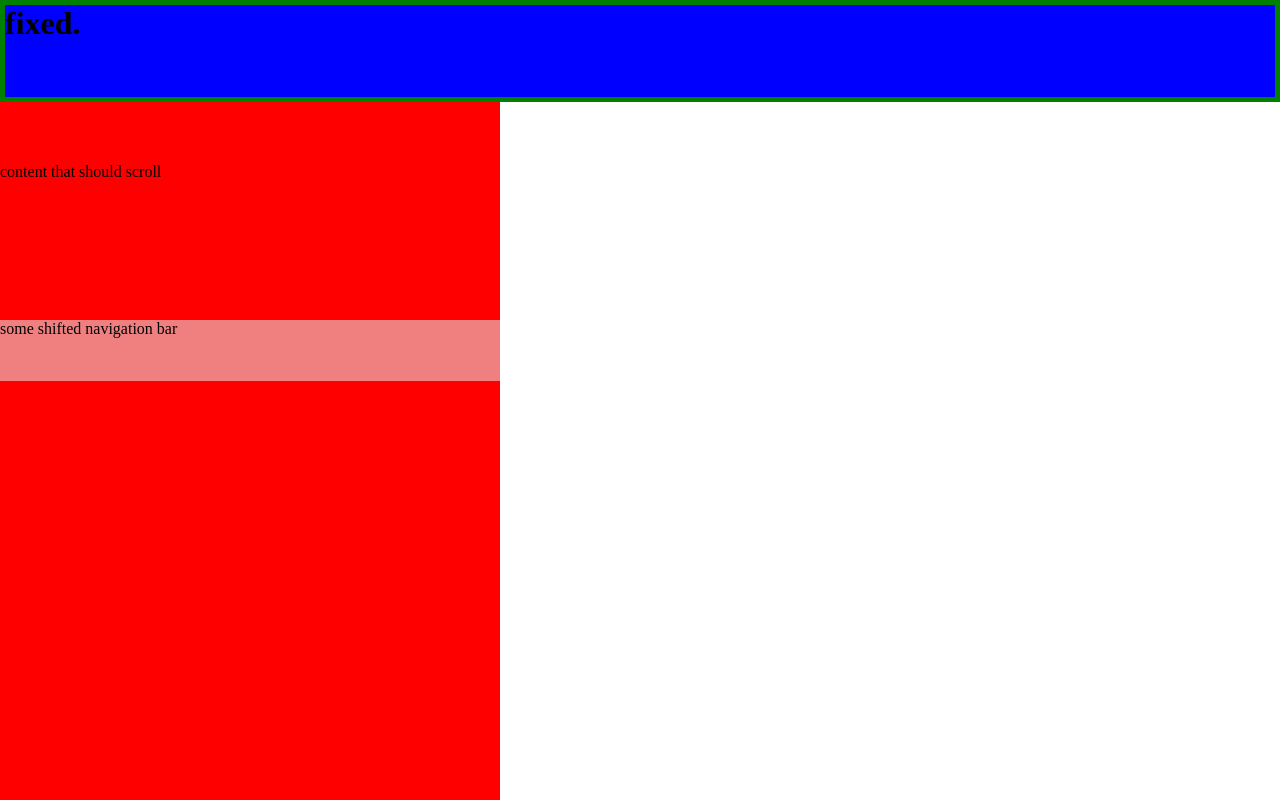
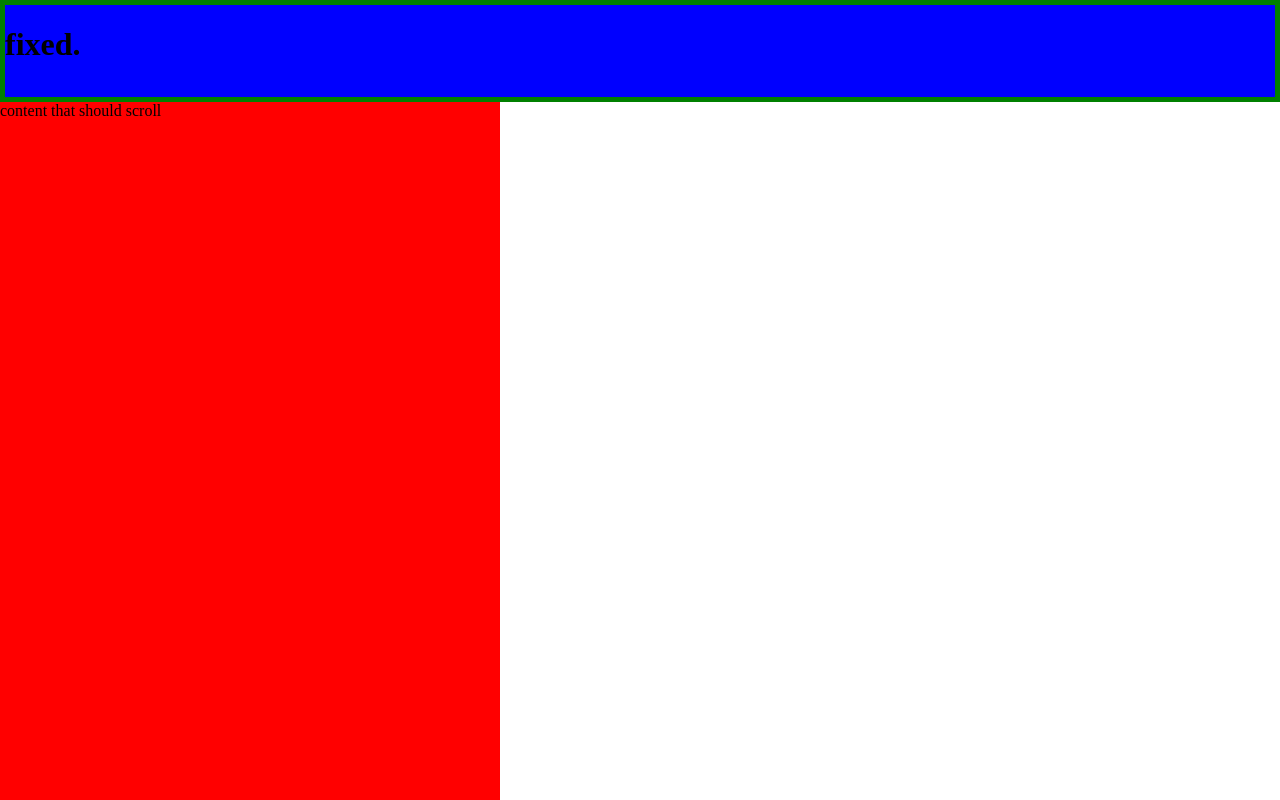
Before and after one commit to mxkyb/mxkyb.github.io, a plain HTML site: page samsung-internet-sticky-bug/index.html in a window 1280 px wide. Shown: the top 800 px of the page. Drawn offline with Linux system fonts and the light colour scheme.

Commit message:
simplify

```diff
--- a/samsung-internet-sticky-bug/index.html
+++ b/samsung-internet-sticky-bug/index.html
@@ -14,9 +14,6 @@
 
     <div class="content">
         <div class="scoll-content">
-            <div class="navigation">
-                some shifted navigation bar
-            </div>
             content that should scroll
         </div>
     </div>
--- a/samsung-internet-sticky-bug/style.css
+++ b/samsung-internet-sticky-bug/style.css
@@ -6,17 +6,8 @@
 
 body,
 html,
-p,
-h1,
-h2,
-h3 {
+p {
     margin: 0;
-}
-
-.overflow-test {
-    background: blue;
-    height: 200px;
-    width: 1000px;
 }
 
 body {
@@ -32,20 +23,6 @@ body {
     background-color: blue;
     border: 5px solid green;
     z-index: 5;
-    /* width: 100vw; */
-}
-
-.content {
-
-}
-
-.navigation {
-    display: flex;
-    position: sticky;
-    top: 20rem;
-    z-index: 6;
-    height: 3.8rem;
-    background-color: lightcoral;
 }
 
 .scoll-content {
```
